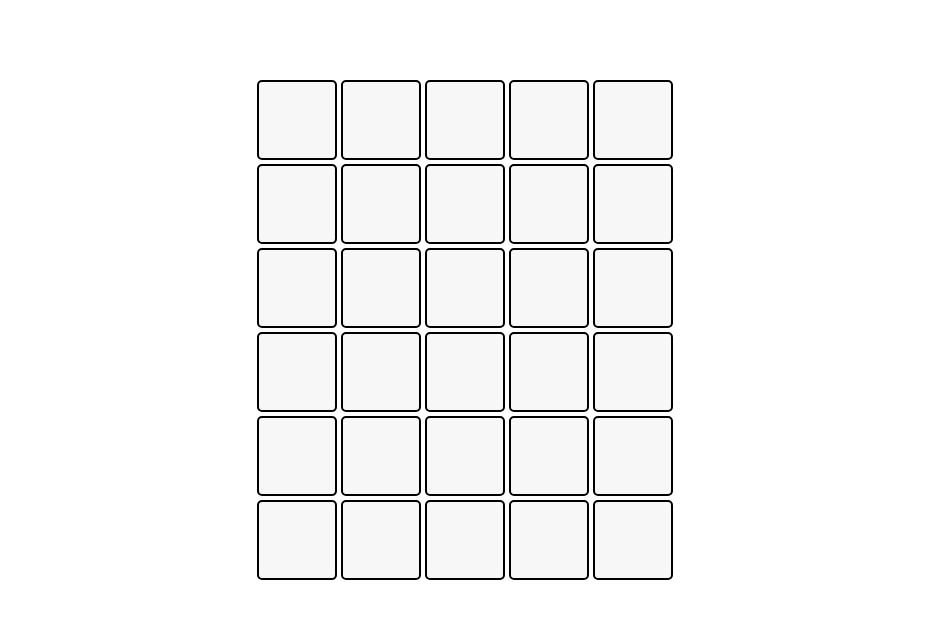
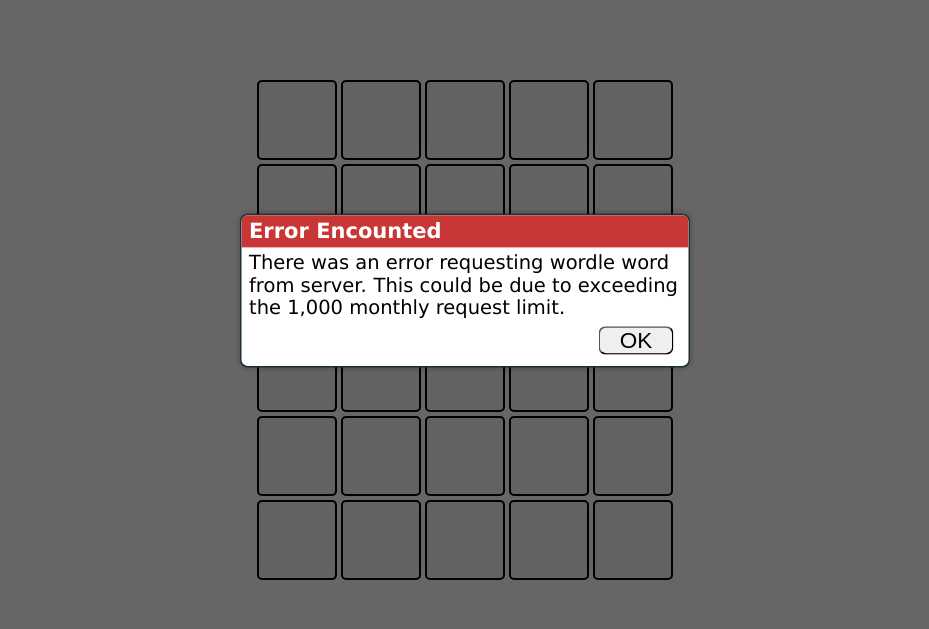
Before and after one commit to nykfeng/wordle-clone, a website with bundled scripts: page index.html in a window 1280 px wide. Shown: the part 110-739 px from the top of the page, without its empty margins (175-1104 px from the left). Built offline with nearby package versions, Linux system fonts and the light colour scheme; no server answers.

Commit message:
Add error handling

```diff
--- a/app.js
+++ b/app.js
@@ -1,5 +1,5 @@
-import { keyboard } from "./js/key.js";
-import { word } from "./js/key.js";
+import { keyboard } from "./js/utilities.js";
+import { word } from "./js/utilities.js";
 
 const msgEl = document.querySelector("#message-container");
 const gameEL = document.querySelector("#game-container");
@@ -30,11 +30,15 @@
 
 // Listen for keyboard typing event
 window.addEventListener("keydown", function (e) {
-  let keyPressed = e.key.toUpperCase();
+  // if there was problem getting the word, keyboard event should not execute
+  if (word != null) {
+    // console.log("word " + word);
+    let keyPressed = e.key.toUpperCase();
 
-  if (keyPressed === "BACKSPACE") keyPressed = "<<";
-  if (keyboard.includes(keyPressed)) {
-    keyboardHandler(keyPressed);
+    if (keyPressed === "BACKSPACE") keyPressed = "<<";
+    if (keyboard.includes(keyPressed)) {
+      keyboardHandler(keyPressed);
+    }
   }
 });
 
@@ -108,12 +112,11 @@
 
     if (guessRow === word) {
       displayMessage("Impressive");
-      // isGameOver = true;
       return;
     } else {
       // handle when all the rows have guessed
       if (currentRow >= 5) {
-        // isGameOver = true;
+        displayWordle();
         displayMessage("Game Over!");
         return;
       }
@@ -144,6 +147,17 @@
   }, 4000);
 };
 
+// Display the word after all attempts were used
+const displayWordle = function () {
+  const h1el = document.createElement("h1");
+  h1el.textContent = word;
+  h1el.className = "flash wordle";
+
+  setTimeout(() => {
+    msgEl.append(h1el);
+  }, 2000);
+};
+
 // Applying color to the cell when it meets the criteria
 const applyColor = function () {
   const guessWord = document.querySelector(`#row-${currentRow}`).textContent;
--- /dev/null
+++ b/css/error.css
@@ -0,0 +1,59 @@
+.error-background {
+  position: fixed;
+  top: 0;
+  left: 0;
+  width: 100%;
+  height: 100%;
+  background: rgba(0, 0, 0, 0.6);
+  padding: 10px;
+  box-sizing: border-box;
+
+  opacity: 1;
+  display: flex;
+  align-items: center;
+  justify-content: center;
+}
+
+.error-box {
+  width: 100%;
+  max-width: 600px;
+  min-height: 180px;
+  background: white;
+  font-size: 26px;
+
+  border: 2px solid #1a2f38;
+  border-radius: 10px;
+  overflow: hidden;
+  box-shadow: 0 0 10px rgba(0, 0, 0, 0.3);
+
+  opacity: 1;
+  transform: scale(0.75);
+}
+
+.error-title {
+  background-color: #c93636;
+  padding: 5px 10px 5px 10px;
+  font-weight: bold;
+  color: #fff;
+  font-size: 28px;
+}
+
+.error-message,
+.error_btn-box {
+  padding: 5px 10px 5px 10px;
+}
+
+.error_btn-box {
+  display: flex;
+  justify-content: end;
+  gap: 20px;
+  padding-right: 20px;
+}
+
+.error_button--ok {
+  width: 100px;
+  font-size: 30px;
+  cursor: pointer;
+  border-radius: 10px;
+  margin-bottom: 10px;
+}
--- a/css/media.css
+++ b/css/media.css
@@ -16,7 +16,7 @@
   }
 }
 
-@media only screen and (max-width: 393px) {
+@media only screen and (max-width: 420px) {
   :root {
     font-size: 40%;
   }
--- a/index.html
+++ b/index.html
@@ -7,8 +7,14 @@
     <meta name="viewport" content="width=device-width, initial-scale=1.0">
     <link rel="stylesheet" href="style.css">
     <link rel="stylesheet" href="./css/media.css">
+    <link rel="stylesheet" href="./css/error.css">
+
+    <script src="https://cdn.jsdelivr.net/npm/axios/dist/axios.min.js"></script>
+
     <script src="app.js" type="module" defer></script>
-    <script src="./js/key.js" type="module" defer></script>
+    <script src="./js/utilities.js" type="module" defer></script>
+    <script src="./js/getWord.js" type="module" defer></script>
+    <script src="./js/error.js" type="module" defer></script>
     <title>Word+le</title>
 </head>
 
--- /dev/null
+++ b/js/error.js
@@ -0,0 +1,26 @@
+const render = function () {
+  const html = `
+    <div class="error-background">
+        <div class="error-box">
+          <div class="error-title">
+            <span>Error Encounted</span>
+          </div>
+          <div class="error-message">
+            <span>There was an error requesting wordle word from server.<strong>
+            </strong>This could be due to exceeding the 1,000 monthly request limit.</span>
+          </div>
+          <div class="error_btn-box">
+            <button class="error_button--ok">OK</button>
+          </div>
+        </div>
+      </div>
+      `;
+  const errorModal = document.querySelector(".confirm_dialog-background");
+  if (!errorModal) {
+    document.querySelector("body").insertAdjacentHTML("beforeend", html);
+  }
+};
+
+export default {
+  render,
+};
--- /dev/null
+++ b/js/getWord.js
@@ -0,0 +1,28 @@
+import error from "./error.js";
+
+const options = {
+  method: "GET",
+  url: "https://random-words5.p.rapidapi.com/getRandom",
+  params: { wordLength: "5" },
+  headers: {
+    "x-rapidapi-host": "random-words5.p.rapidapi.com",
+    "x-rapidapi-key": "49cb30a0f0msh06f941a3eb3e31cp18d12bjsn3c0565ac595d",
+  },
+};
+
+// const errorTesting = { url: "https://www.xyz.com" };
+
+const wordle = async function () {
+  try {
+    const response = await axios.request(options);
+    const wordle = await response.data;
+    return wordle.toUpperCase();
+  } catch (err) {
+    console.log(err);
+    error.render();
+  }
+};
+
+export default {
+  wordle,
+};
--- a/js/key.js
+++ b/js/utilities.js
@@ -1,7 +1,7 @@
-const keyStr = "QWERTYUIOPASDFGHJKLZXCVBNM";
-const keyInd = keyStr.split("");
+import getWord from "./getWord.js";
 
-export const word = "SUPER";
+const wordle = await getWord.wordle();
+export const word = wordle;
 
 export const keyboard = [
   "Q",
@@ -33,5 +33,3 @@
   "M",
   "ENTER",
 ];
-
-console.log(keyInd);
--- a/style.css
+++ b/style.css
@@ -87,6 +87,11 @@
   font-size: 3rem;
 }
 
+.wordle {
+  background-color: #66c02d;
+  color: #fff;
+}
+
 /* Color for the cells */
 .gray-out {
   background-color: #929292;
```
Also changed, not shown: README.MD (added), screenshots/screenshot-1.png (added).
